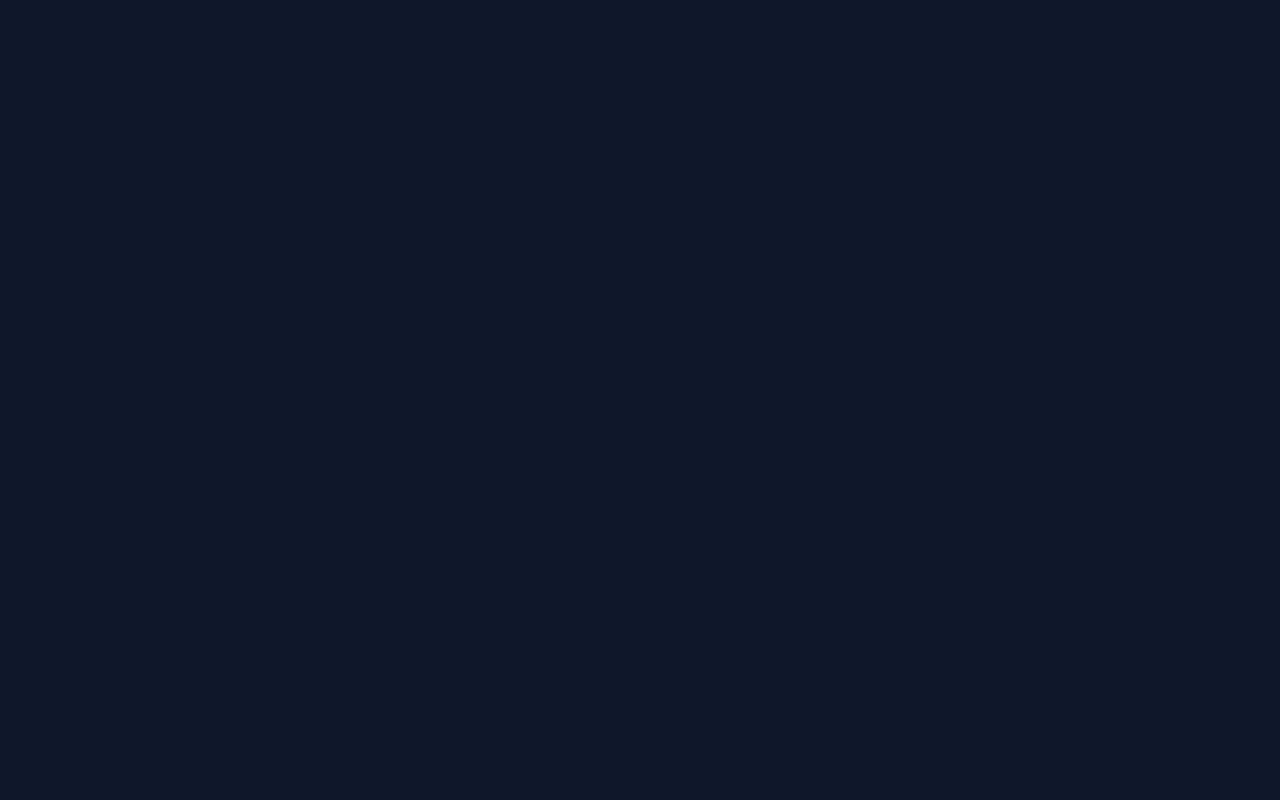
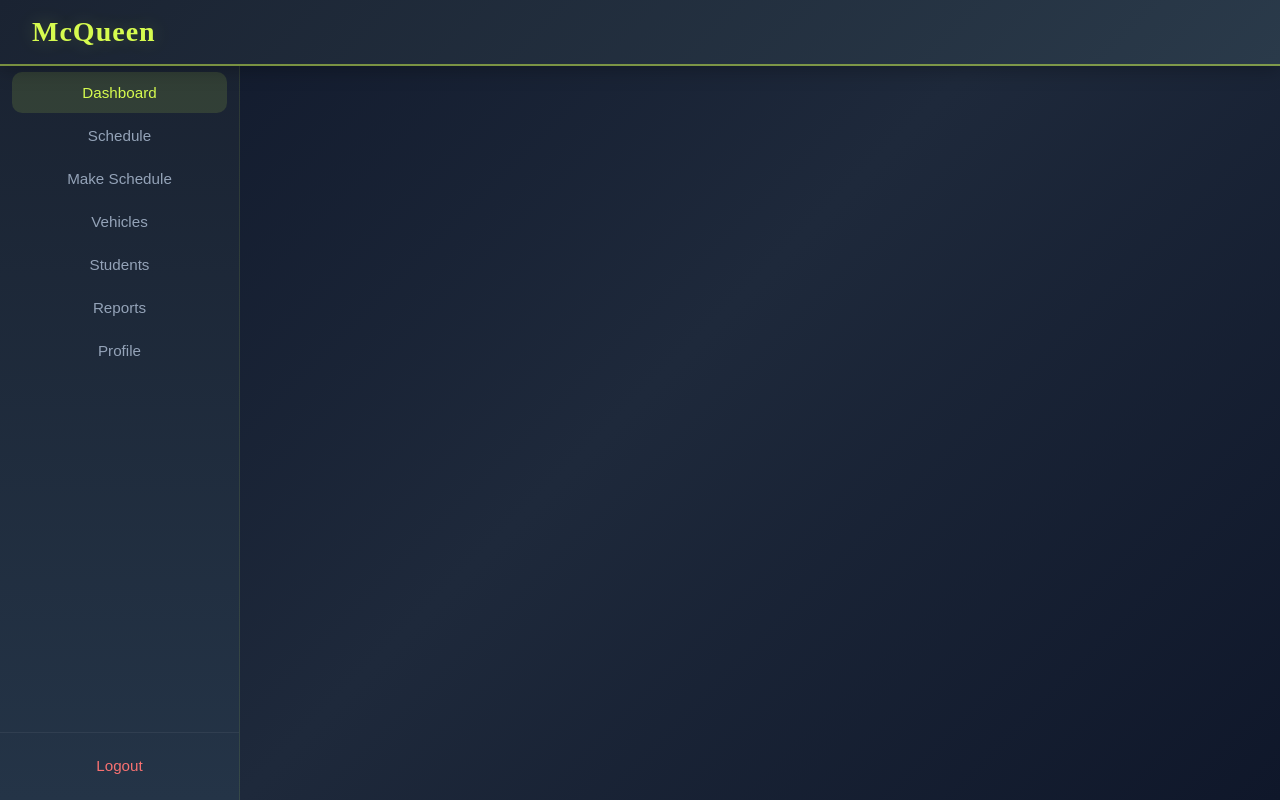
Before and after one commit to alim344/car-school, a React (Vite) app in the folder react-frontend/: page /instructor in a window 1280 px wide. Before the commit this address had no page. Built offline with nearby package versions, Linux system fonts and the light colour scheme.

Commit message:
Adding instructor layout frontend

```diff
--- a/react-frontend/src/App.jsx
+++ b/react-frontend/src/App.jsx
@@ -5,6 +5,10 @@ import LoginPage from './pages/LoginPage';
 import InstructorHomePage from './pages/instructor/HomePage'
 import CandidateHomePage from './pages/candidate/HomePage'
 import AdminHomePage from './pages/admin/HomePage'
+import InstructorLayout from './pages/instructor/InstructorLayout';
+import InstructorDashboard from './pages/instructor/InstructorDashboard';
+import InstructorSchedule from './pages/instructor/InstructorSchedule';
+import InstructorProfile from './pages/instructor/InstructorProfile';
 
 export default function App() {
   return (
@@ -15,6 +19,21 @@ export default function App() {
       <Route path="/instructor-main" element={<InstructorHomePage />} />
       <Route path="/candidate-main" element={<CandidateHomePage />} />
       <Route path="/admin-main" element={<AdminHomePage />} />
-    </Routes>
+       <Route path="/instructor" element={
+          <InstructorLayout>
+            <InstructorDashboard />
+          </InstructorLayout>
+        } />
+        <Route path="/instructor/schedule" element={
+          <InstructorLayout>
+            <InstructorSchedule />
+          </InstructorLayout>
+        } />
+        <Route path="/instructor/profile" element={
+          <InstructorLayout>
+            <InstructorProfile />
+          </InstructorLayout>
+        } />
+      </Routes>
   );
 }
--- a/react-frontend/src/pages/LoginPage.jsx
+++ b/react-frontend/src/pages/LoginPage.jsx
@@ -36,7 +36,7 @@ export default function LoginPage(){
             }else if(role == "ROLE_ADMIN"){
                 navigate('/admin_main');
             }else{
-                navigate('/instructor_main');
+                navigate('/instructor');
             }
 
         }catch(error){
--- /dev/null
+++ b/react-frontend/src/pages/instructor/InstructorDashboard.jsx
@@ -0,0 +1,3 @@
+export default function InstructorDashboard() {
+
+}
--- /dev/null
+++ b/react-frontend/src/pages/instructor/InstructorLayout.jsx
@@ -0,0 +1,69 @@
+import { useNavigate } from 'react-router-dom';
+import { useState } from 'react';
+
+import NavBar from '../../components/NavBar';
+import '../../style/InstructorLayout.css'
+
+export default function InstructorLayout({ children }) {
+  const navigate = useNavigate();
+  const [activeTab, setActiveTab] = useState('dashboard');
+
+  const menuItems = [
+    { id: 'dashboard', label: 'Dashboard', path: '/instructor' },
+    { id: 'schedule', label: 'Schedule',  path: '/instructor/schedule' },
+    { id: 'make-schedule', label: 'Make Schedule',  path: '/instructor/make-schedule' },
+    { id: 'vehicles', label: 'Vehicles',  path: '/instructor/vehicles' },
+    { id: 'students', label: 'Students',  path: '/instructor/students' },
+    { id: 'reports', label: 'Reports',  path: '/instructor/reports' },
+    { id: 'profile', label: 'Profile',  path: '/instructor/profile' },
+
+  ];
+
+  const handleTabClick = (tabId, path) => {
+    setActiveTab(tabId);
+    navigate(path);
+  };
+
+  const handleLogout = () => {
+    navigate('/login');
+  };
+
+  return (
+    <div className="instructor-layout">
+      <NavBar showAuthButtons={false} />
+
+      <div className="layout-container">
+        <aside className="sidebar">
+
+
+          <nav className="sidebar-nav">
+            {menuItems.map((item) => {
+
+              return (
+                <button
+                  key={item.id}
+                  className={`sidebar-item ${activeTab === item.id ? 'active' : ''}`}
+                  onClick={() => handleTabClick(item.id, item.path)}
+                >
+
+                  <span>{item.label}</span>
+                </button>
+              );
+            })}
+          </nav>
+
+          <div className="sidebar-footer">
+            <button className="sidebar-item logout" onClick={handleLogout}>
+
+              <span>Logout</span>
+            </button>
+          </div>
+        </aside>
+
+        <main className="main-content">
+          {children}
+        </main>
+      </div>
+    </div>
+  );
+}
--- /dev/null
+++ b/react-frontend/src/pages/instructor/InstructorProfile.jsx
@@ -0,0 +1,3 @@
+export default function InstructorProfile() {
+
+}
--- /dev/null
+++ b/react-frontend/src/pages/instructor/InstructorSchedule.jsx
@@ -0,0 +1,4 @@
+
+export default function InstructorSchedule() {
+
+}
--- /dev/null
+++ b/react-frontend/src/style/InstructorLayout.css
@@ -0,0 +1,105 @@
+.instructor-layout {
+  min-height: 100vh;
+  background: linear-gradient(135deg, #0f172a 0%, #1e293b 50%, #0f172a 100%);
+}
+
+.layout-container {
+  display: flex;
+  padding-top: 80px;
+  min-height: calc(100vh - 80px);
+}
+
+.sidebar {
+  position: fixed;
+  top: 60px;
+  left: 0;
+  width: 240px;
+  height: calc(100vh - 60px);
+  background: linear-gradient(180deg, #1a2332, #243447);
+  border-right: 1px solid rgba(214, 251, 79, 0.1);
+  display: flex;
+  flex-direction: column;
+  z-index: 100;
+  overflow: hidden;
+  flex-shrink: 0;
+}
+
+.sidebar-header {
+  display: flex;
+  align-items: center;
+  padding: 20px 20px 16px;
+  border-bottom: 1px solid rgba(255, 255, 255, 0.06);
+  min-height: 60px;
+}
+
+.sidebar-brand {
+  color: rgb(214, 251, 79);
+  font-weight: 700;
+  font-size: 1.1rem;
+  letter-spacing: 0.5px;
+}
+
+.sidebar-nav {
+  flex: 1;
+  padding: 12px 12px;
+  overflow-y: auto;
+}
+
+.sidebar-item {
+  display: flex;
+  align-items: center;
+  gap: 12px;
+  width: 100%;
+  padding: 12px 16px;
+  background: transparent;
+  border: none;
+  border-radius: 10px;
+  color: #94a3b8;
+  cursor: pointer;
+  transition: all 0.2s ease;
+  font-size: 0.95rem;
+  font-weight: 500;
+  margin-bottom: 2px;
+  position: relative;
+}
+
+.sidebar-item:hover {
+  background: rgba(214, 251, 79, 0.08);
+  color: #e2e8f0;
+}
+
+.sidebar-item.active {
+  background: rgba(214, 251, 79, 0.12);
+  color: rgb(214, 251, 79);
+}
+
+
+.sidebar-item svg {
+  flex-shrink: 0;
+}
+
+.sidebar-item span {
+  flex: 1;
+  white-space: nowrap;
+}
+
+.sidebar-footer {
+  padding: 12px 12px;
+  border-top: 1px solid rgba(255, 255, 255, 0.06);
+}
+
+.sidebar-item.logout {
+  color: #f87171;
+}
+
+.sidebar-item.logout:hover {
+  background: rgba(239, 68, 68, 0.1);
+  color: #ef4444;
+}
+
+.main-content {
+  flex: 1;
+  margin-left: 240px;
+  padding: 24px 32px;
+  min-height: calc(100vh - 80px);
+}
```
